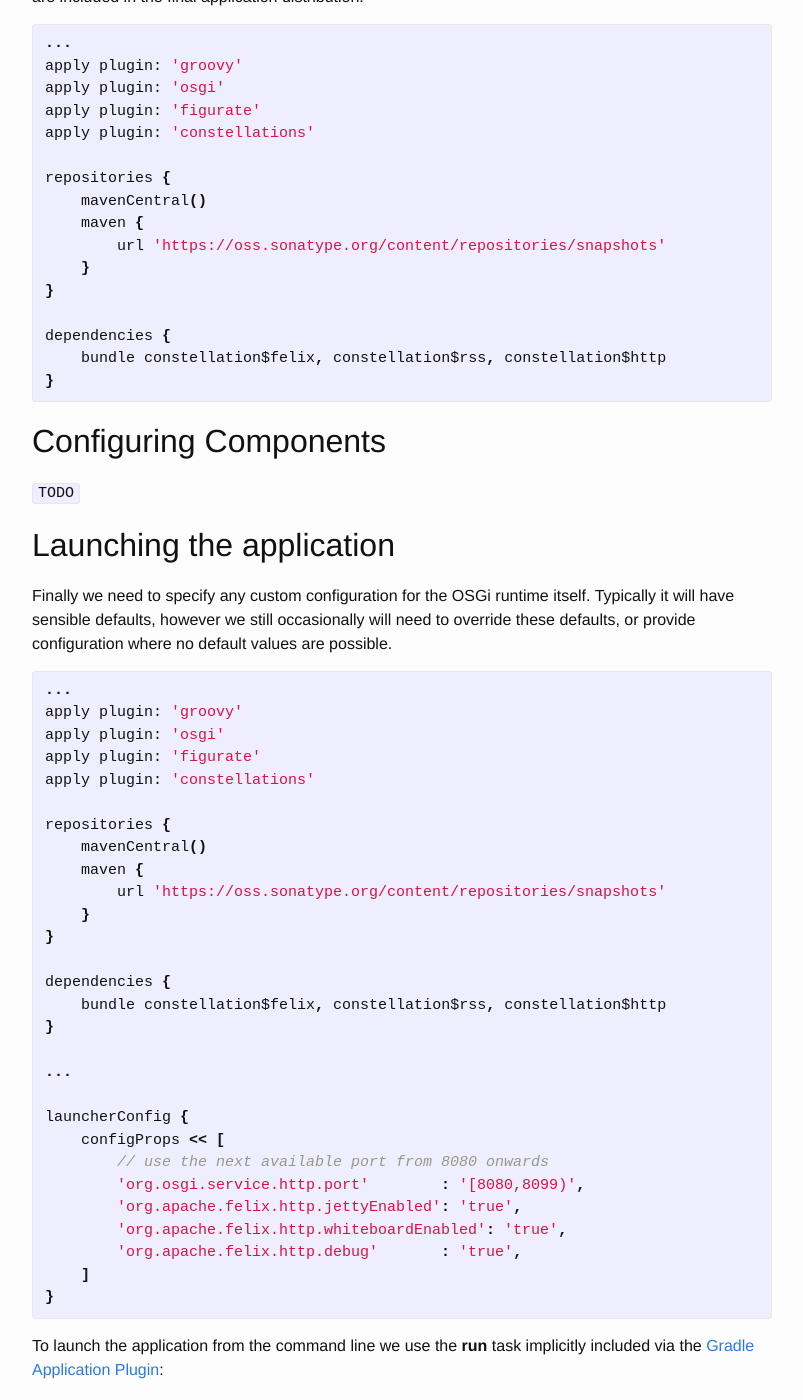
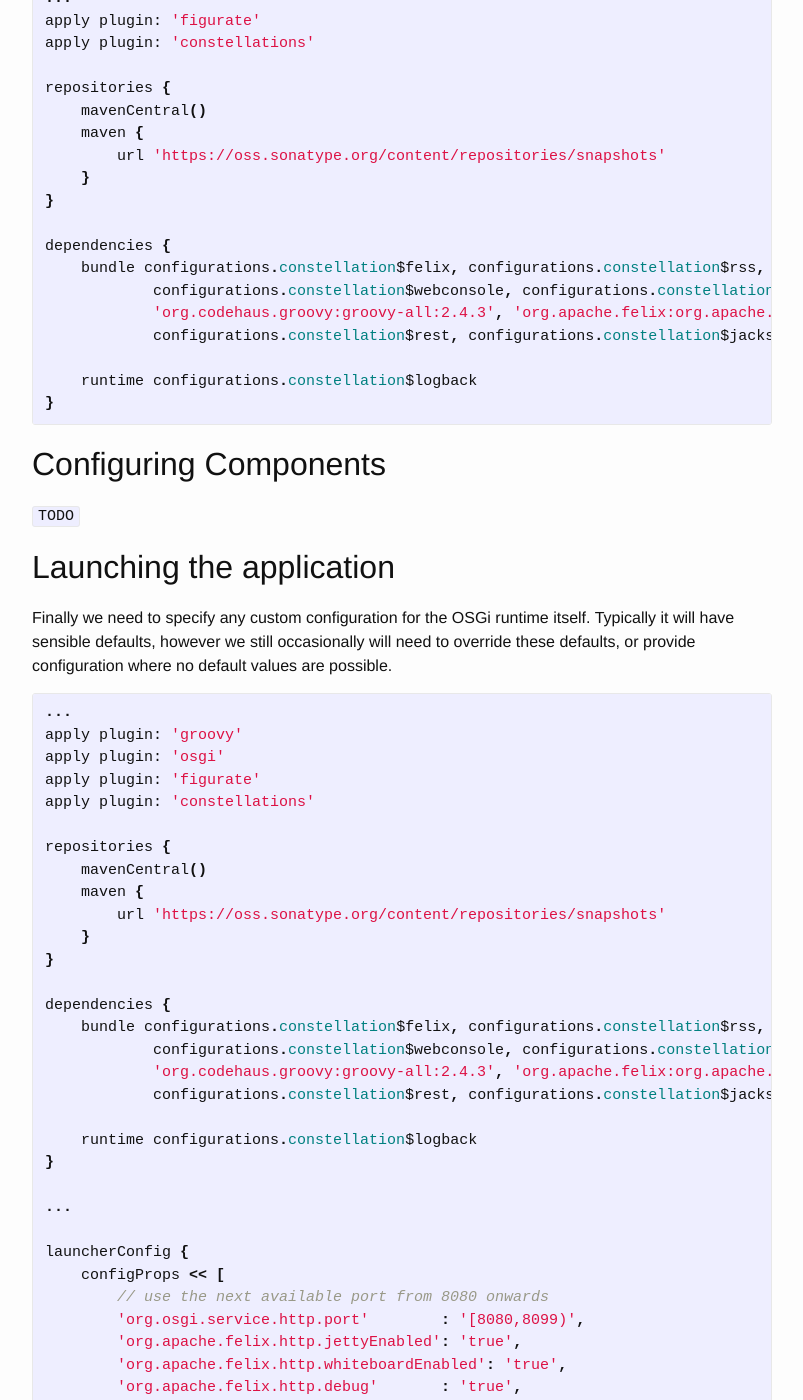
Before and after one commit to figurate/figurate-user-guide, a Jekyll site: the page built from _posts/2015-05-02-building-a-feed-aggregator.md, in a window 1280 px wide and 1400 px high, scrolled down 1271 px. Shown: the whole window, without its empty margins (238-1041 px from the left). Built offline with Jekyll 4.4.1, drawn with Linux system fonts in a browser that asks for light colours; some of the changed text lies outside the part shown.

Commit message:
Updated build script

```diff
--- a/_posts/2015-05-02-building-a-feed-aggregator.md
+++ b/_posts/2015-05-02-building-a-feed-aggregator.md
@@ -30,8 +30,6 @@ buildscript {
     }
 }
 
-apply plugin: 'groovy'
-apply plugin: 'osgi'
 apply plugin: 'figurate'
 apply plugin: 'constellations'
 
@@ -51,8 +49,6 @@ scope, which will ensure the OSGi bundles in each Constellation are included in
 
 {% highlight groovy %}
 ...
-apply plugin: 'groovy'
-apply plugin: 'osgi'
 apply plugin: 'figurate'
 apply plugin: 'constellations'
 
@@ -64,7 +60,12 @@ repositories {
 }
 
 dependencies {
-    bundle constellation$felix, constellation$rss, constellation$http
+    bundle configurations.constellation$felix, configurations.constellation$rss, configurations.constellation$http,
+            configurations.constellation$webconsole, configurations.constellation$logback,
+            'org.codehaus.groovy:groovy-all:2.4.3', 'org.apache.felix:org.apache.felix.configadmin:1.8.0',
+            configurations.constellation$rest, configurations.constellation$jackson
+
+    runtime configurations.constellation$logback
 }
 {% endhighlight %}
 
@@ -93,7 +94,12 @@ repositories {
 }
 
 dependencies {
-    bundle constellation$felix, constellation$rss, constellation$http
+    bundle configurations.constellation$felix, configurations.constellation$rss, configurations.constellation$http,
+            configurations.constellation$webconsole, configurations.constellation$logback,
+            'org.codehaus.groovy:groovy-all:2.4.3', 'org.apache.felix:org.apache.felix.configadmin:1.8.0',
+            configurations.constellation$rest, configurations.constellation$jackson
+
+    runtime configurations.constellation$logback
 }
 
 ...
```
